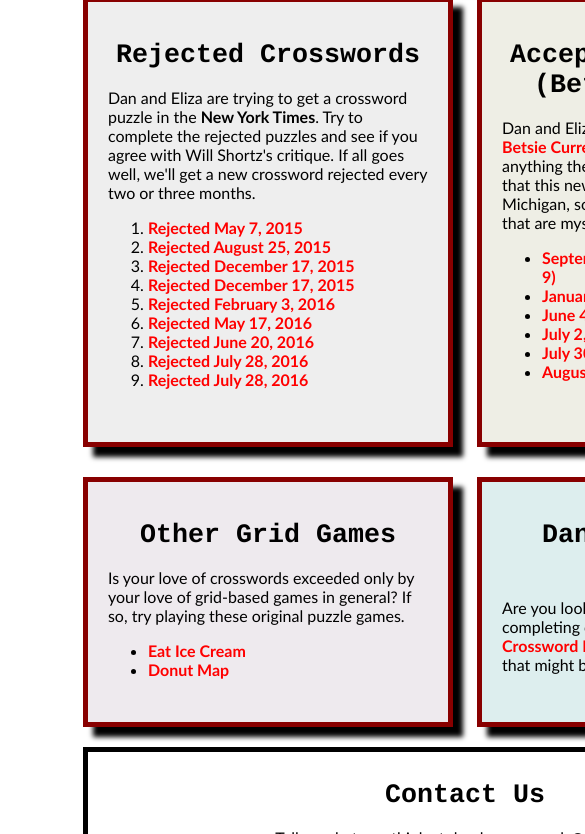
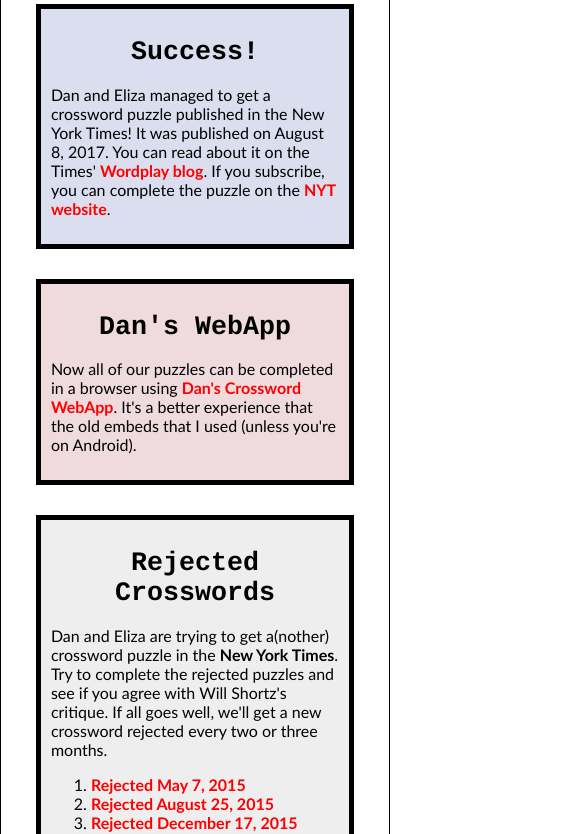
Before and after one commit to danflanagan8/dandecrosswords-betsie, a plain HTML site: page index.html in a window 390 px wide. Shown: the part 50-884 px from the top of the page, 585 px wide, since content can reach past the window. Drawn offline with Linux system fonts and the light colour scheme.

Commit message:
Fixed weird spacing in crossword. Major improvements to mobile styles

```diff
--- a/index.html
+++ b/index.html
@@ -6,7 +6,7 @@
 
    <head>
       <title>Dan &amp; Eliza's Crosswords</title>
-
+      <meta name="viewport" content="width=device-width, initial-scale=1">
       <link rel="stylesheet" type="text/css" href="style_index.css" />
 
       <script>
@@ -25,12 +25,31 @@
         <div id="header">
          <img src="header.jpg">
         </div>
+      <div class="row" id="topper-row">
+        <div class="cell" id="success">
+          <div class="wrapper">
+            <h1>Success!</h1>
+            <p>
+              Dan and Eliza managed to get a crossword puzzle published in the New York Times! It was published on August 8, 2017. You can read about it on the Times' <a href="https://www.nytimes.com/2017/08/07/crosswords/daily-puzzle-2017-08-08.html?rref=collection%2Fcolumn%2Fwordplay" target="_blank">Wordplay blog</a>. If you subscribe, you can complete the puzzle on the <a href="https://www.nytimes.com/crosswords/" target="_blank">NYT website</a>.
+            </p>
+          </div>
+        </div>
+        <div class="cell" id="webapp">
+          <div class="wrapper">
+            <h1>Dan's WebApp</h1>
+            <p>
+              Now all of our puzzles can be completed in a browser using <a href="/app/" target="_blank">Dan's Crossword WebApp</a>. It's a better experience that the old embeds that I used (unless you're on Android).
+            </p>
+          </div>
+        </div>
+      </div>
 
-   		<div id="toprow">
-   		 <div id="rejected">
+   		<div class="row" id="toprow">
+   		 <div class="cell" id="rejected">
+        <div class="wrapper">
            	<h1>Rejected Crosswords</h1>
 
-         	<p>Dan and Eliza are trying to get a crossword puzzle in the <strong>New York Times</strong>.
+           	<p>Dan and Eliza are trying to get a(nother) crossword puzzle in the <strong>New York Times</strong>.
            	Try to complete the rejected puzzles and see if you agree with Will Shortz's critique.
            	If all goes well, we'll get a new crossword rejected every two or three months.
            	</p>
@@ -45,11 +64,12 @@
               <li><a href="Rejected/#7">Rejected June 20, 2016</a></li>
               <li><a href="Rejected/#8">Rejected July 28, 2016</a></li>
               <li><a href="Rejected/#9">Rejected July 28, 2016</a></li>
+              <li><a href="Rejected/#10">Rejected August 15, 2016</a></li>
            	</ol>
-
           </div>
-
-   		 <div id="accepted">
+   		 </div>
+     	 <div class="cell" id="accepted">
+        <div class="wrapper">
      		 	<h1>Accepted Crosswords<br/>(Betsie Current)</h1>
      		 	<p>
      		 	Dan and Eliza write crosswords for <a href="http://betsiecurrent.com" target="_blank">The Betsie Current</a> where a gentler editor accepts anything they send.
@@ -66,9 +86,11 @@
            	</ul>
            </div>
           </div>
+        </div>
 
-        <div id="bottomrow">
-         <div id="eaticecream">
+        <div class="row" id="bottomrow">
+         <div class="cell" id="eaticecream">
+          <div class="wrapper">
            	<h1>Other Grid Games</h1>
      		 	   <p>
      		 	   Is your love of crosswords exceeded only by your love of grid-based games in general?
@@ -79,13 +101,16 @@
            		<li><a href="DonutMap">Donut Map</a></li>
            	</ul>
           </div>
+         </div>
 
-         <div id="helper">
+         <div class="cell" id="helper">
+          <div class="wrapper">
            	<h1>Dan's Crossword Helper</h1>
            	<p>
   		 	Are you looking for some help constructing or completing crossword puzzles?
   		 	<a href="CrosswordHelper/index.html">Dan's Crossword Helper</a> features a couple of tools that might be of some assistance to you.
            	</p>
+          </div>
          </div>
         </div>
 
--- a/style_index.css
+++ b/style_index.css
@@ -5,6 +5,7 @@ body {
    background-repeat: no-repeat;
    background-position: center;
    background-size: cover;
+   margin: 0;
 }
 
 body h1 {
@@ -14,15 +15,53 @@ body h1 {
 	font-family: Courier, monospace;
 }
 
+body * {
+	box-sizing: border-box;
+}
+
+.row {
+	width: 100%;
+	display: table-row;
+}
+
+.cell {
+	display: table-cell;
+	width: 45%;
+	text-align: left;
+	height: 100%;
+	border: 5px solid white;
+	padding: 15px;
+	margin: 2.5%;
+	-webkit-box-shadow: inset 0px 0px 0px 5px rgba(0,0,0,1);
+	-moz-box-shadow: inset 0px 0px 0px 5px rgba(0,0,0,1);
+	box-shadow: inset 0px 0px 0px 5px rgba(0,0,0,1);
+
+}
+
+.wrapper {
+
+}
+
+@media( max-width: 700px){
+	.row {
+		display: block;
+	}
+	.cell {
+		display: block;
+		width: 90%;
+		margin: 20px 5%;
+	}
+}
+
 #content {
-
-   width: 820px;
-
-   padding-left: 47px;
-   padding-right: 47px;
-
+   max-width: 800px;
+   background-color: white;
+   padding-left: 3%;
+   padding-right: 3%;
+   padding-bottom: 20px;
+   border-left: 1px solid black;
+   border-right: 1px solid black;
    margin:auto;
-   margin-bottom: 20px;
 
    /*
    background-color: white;
@@ -34,106 +73,51 @@ body h1 {
 body img{
 
 	border: 5px solid #880000;
-	width: 752px;
-	box-shadow: 10px 10px 5px black;
+	width: 100%;
 
 }
 
 #header {
-
 	text-align: center;
-
+	width: 100%;
 }
 
-#toprow {
-
-	position: relative;
-	text-align: center;
-	margin: auto;
-	margin-bottom: 10px;
-
+#success {
+	background-color: #DADEEF;
+}
+#webapp {
+	background-color: #EFDADE;
 }
 
 #rejected {
-	position: relative;
-	width: 320px;
-	height: 400px;
-	padding: 20px;
-	margin: 10px;
-	border: 5px solid #880000;
-	text-align: left;
-	vertical-align:top;
-	display:inline-block;
 	background-color: #EEEEEE;
-	box-shadow: 10px 10px 5px black;
-
 }
 
 #accepted {
-	position: relative;
-	width: 320px;
-	height: 400px;
-	padding: 20px;
-	margin: 10px;
-	border: 5px solid #880000;
-	text-align: left;
-	vertical-align:top;
-	display:inline-block;
 	background-color: #EEEEE5;
-	box-shadow: 10px 10px 5px black;
-
 }
 
 #bottomrow {
 
-    position: relative;
-	text-align: center;
-	margin: auto;
-	margin-bottom: 10px;
-
 }
 
 #eaticecream {
-
-	width: 320px;
-	padding: 20px;
-	height: 200px;
-	margin: 10px;
-	border: 5px solid #880000;
-	text-align: left;
-	vertical-align:top;
-	display:inline-block;
 	background-color: #EEEAEE;
-	box-shadow: 10px 10px 5px black;
-
 }
 
 #helper {
-
-	width: 320px;
-	height: 200px;
-	padding: 20px;
-	margin: 10px;
-	border: 5px solid #880000;
-	text-align: left;
-	vertical-align:top;
-	display:inline-block;
 	background-color: #DDEEEE;
-	box-shadow: 10px 10px 5px black;
-
 }
 
 #contact {
 
 	color: black;
-	width: 735px;
+	width: 100%;
 	margin: auto;
 	padding: 10px;
 	text-align: center;
 	border: 5px solid black;
 	background-color: white;
-	box-shadow: 10px 10px 5px black;
-
 }
 
 a{
```
Also changed, not shown: lite/a6.txt. Lines whose indentation alone changed are shown as unchanged.
